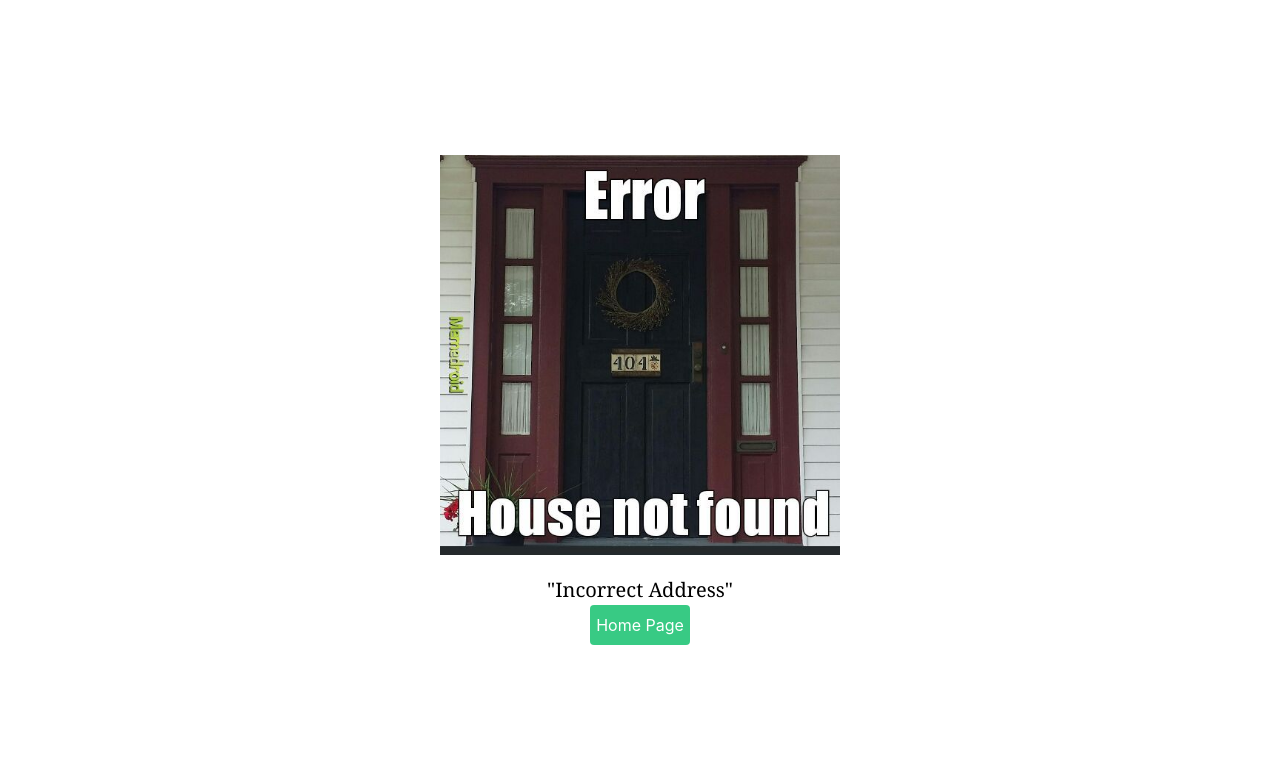
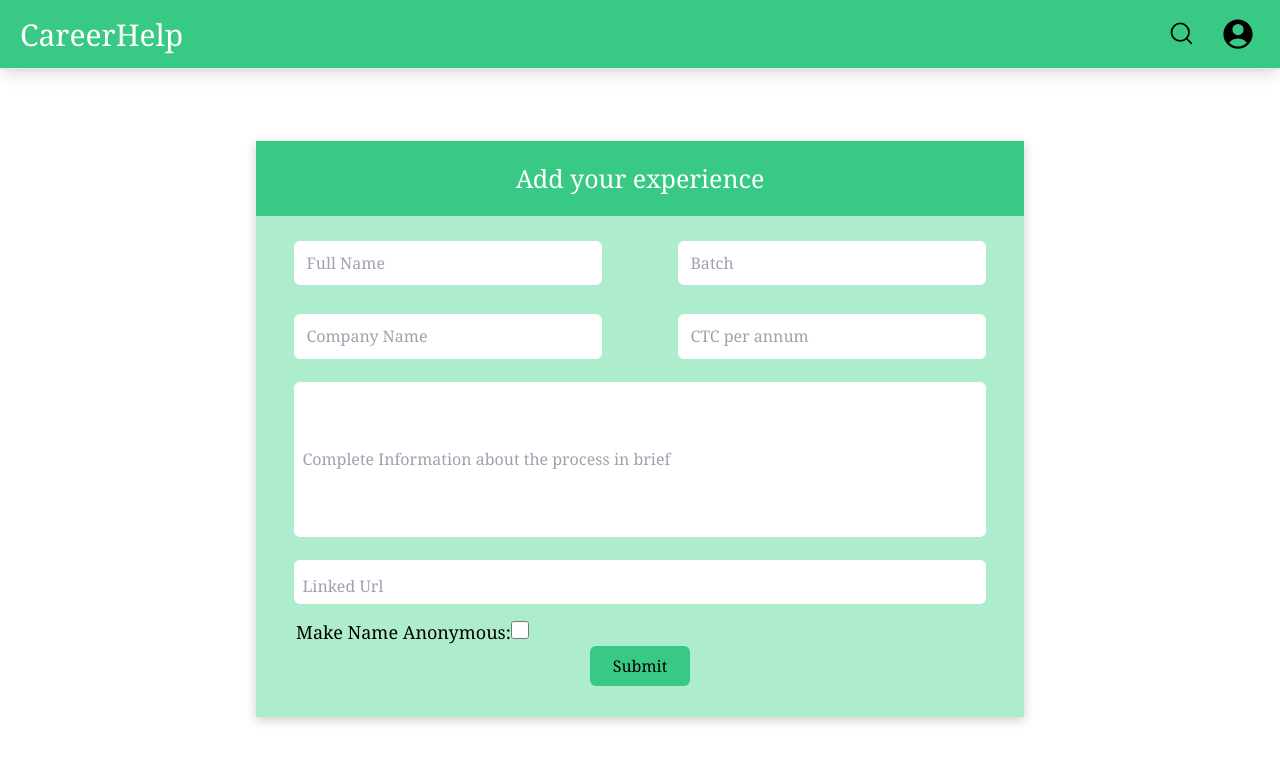
Before and after one commit to vandan2410/careerhelp, a React (Create React App) app: page /addpost in a window 1280 px wide. Shown: the top 762 px of the page. Built offline with nearby package versions, Linux system fonts and the light colour scheme; a web font is replaced by a local one.

Commit message:
check for post.js

```diff
--- a/src/App.js
+++ b/src/App.js
@@ -3,6 +3,7 @@ import { BrowserRouter, Routes, Route } from "react-router-dom";
 import NotFound from "./pages/NotFound";
 import Landing from "./pages/Landing";
 import Home from "./pages/Home";
+import AddPost from "./pages/AddPost";
 function App() {
   return (
     <div className="App">
@@ -11,6 +12,8 @@ function App() {
           <Route index element={<Landing />} />
           <Route path="/login" element={<Landing />}></Route>
           <Route path="/home" element={<Home />}></Route>
+
+          <Route path="/addpost" element={<AddPost/>}></Route>
           <Route path="*" element={<NotFound />} />
         </Routes>
       </BrowserRouter>
--- /dev/null
+++ b/src/Components/Form.js
@@ -0,0 +1,146 @@
+import { useState } from "react";
+function Form() {
+    const [formData, setFormData] = useState({
+        name: "",
+        batch: "",
+        companyName: "",
+        companyProcess: "",
+        ctc: "",
+        linkedIn: "",
+        isAnonymous: false,
+      });
+
+      const handleChange = (e) => {
+        const { name, value } = e.target;
+        setFormData({
+          ...formData,
+          [name]: value,
+        });
+      };
+
+      const handleCheckboxChange = (e) => {
+        const { checked } = e.target;
+        if (checked) {
+          setFormData({
+            ...formData,
+            isAnonymous: checked,
+            name: "Anonymous",
+            linkedIn: "", // Clears LinkedIn when anonymous
+          });
+        } else {
+          setFormData({
+            ...formData,
+            isAnonymous: checked,
+            name:''
+          });
+        }
+      };
+
+      const handleSubmit = (e) => {
+        e.preventDefault();
+        // Add your submission logic here
+        console.log(formData); // Example: Log the form data
+        setFormData({
+          name: "",
+        batch: "",
+        companyName: "",
+        companyProcess: "",
+        ctc: "",
+        linkedIn: "",
+        isAnonymous: false,
+        })
+      };
+    return(
+        <form
+            className="h-full w-full bg-[#adeccd] pt-[10px] "
+            onSubmit={handleSubmit}
+          >
+            <div className="h-[15%] w-full flex justify-around items-center">
+              <input
+                type="text"
+                name="name"
+                placeholder="Full Name"
+                value={formData.name}
+                onChange={handleChange}
+                disabled={formData.isAnonymous}
+                className=" w-2/5 h-3/5 rounded-[6px] pl-3"
+              />
+
+              <input
+                type="text"
+                name="batch"
+                placeholder="Batch"
+                value={formData.batch}
+                onChange={handleChange}
+                className=" w-2/5 h-3/5 rounded-[6px] pl-3"
+              />
+            </div>
+
+            <div className="h-[15%] w-full flex justify-around items-center">
+              <input
+                type="text"
+                name="companyName"
+                placeholder="Company Name"
+                value={formData.companyName}
+                onChange={handleChange}
+                className="w-2/5 h-3/5 rounded-[6px] pl-3"
+              />
+
+              <input
+                type="text"
+                name="ctc"
+                placeholder="CTC per annum"
+                value={formData.ctc}
+                onChange={handleChange}
+                className="w-2/5 h-3/5 rounded-[6px] pl-3"
+              />
+            </div>
+
+            <div className="h-[35%] w-full flex justify-center items-center ">
+              <input
+                type="text"
+                name="companyProcess"
+                placeholder="Complete Information about the process in brief"
+                value={formData.companyProcess}
+                onChange={handleChange}
+                className=" rounded-[6px] resize-y w-[90%] h-[90%] text-top pl-2 "
+              />
+            </div>
+
+            <div className="h-[15%] w-full flex items-center justify-center ">
+              <input
+                type="text"
+                name="linkedIn"
+                placeholder="Linked Url"
+                value={formData.linkedIn}
+                onChange={handleChange}
+                disabled={formData.isAnonymous}
+                className=" rounded-[6px] resize-y w-[90%] h-3/5 text-left pl-2 pt-2 "
+              />
+            </div>
+
+            <div className="h-1/10 flex justify-center items-center ">
+              <label className="h-full w-full text-[18px] pl-[40px]">
+                Make Name Anonymous:
+                <input
+                  type="checkbox"
+                  name="isAnonymous"
+                  checked={formData.isAnonymous}
+                  onChange={handleCheckboxChange}
+                  className="h-[18px] w-[18px] border-2 border-gray-400 rounded-sm focus:ring-2 focus:ring-gray-400 "
+                />
+              </label>
+            </div>
+
+            <div className="h-1/10 w-full flex justify-center items-center ">
+              <button
+                className="bg-[#38ca84] h-[40px] w-[100px] rounded-md "
+                type="submit"
+              >
+                Submit
+              </button>
+            </div>
+          </form>
+    )
+}
+export default Form
--- a/src/Components/Login.js
+++ b/src/Components/Login.js
@@ -28,7 +28,7 @@ function Login() {
     if (check === "true") {
       navigate("/home");
     }
-  }, []);
+  });
 
   const handleSubmit = (e) => {
     e.preventDefault();
--- a/src/Components/Navbar.js
+++ b/src/Components/Navbar.js
@@ -4,10 +4,21 @@ import { useNavigate } from "react-router";
 function Navbar(props) {
   const navigate = useNavigate();
   const userName = localStorage.getItem("userName");
-  const [isOpen, setIsOpen] = useState(false);
+  const [userIsOpen, setUserIsOpen] = useState(false);
+  const [isExpanded, setIsExpanded] = useState(false);
+  const [searchValue, setSearchValue] = useState("");
+
+  const toggleSearch = () => {
+    setIsExpanded(!isExpanded);
+    setSearchValue("");
+  };
+
+  // const handleInputChange = (event) => {
+  //   setSearchValue(event.target.value);
+  // };
   const handleIsOpen = async (e) => {
     e.preventDefault();
-    setIsOpen(!isOpen);
+    setUserIsOpen(!userIsOpen);
   };
   const handleLogout = async (e) => {
     e.preventDefault();
@@ -22,48 +33,84 @@ function Navbar(props) {
   };
   return (
     <div>
-      <nav class=" flex  border-b md:shadow-lg items-center relative bg-[#38ca84] font-serif  ">
-        <div class="text-[30px]  md:py-0 py-4 text-white ml-[20px]">
+      <nav className=" flex  border-b md:shadow-lg items-center relative bg-[#38ca84] font-serif  ">
+        <div className="text-[30px]  md:py-0 py-4 text-white ml-[20px]">
           CareerHelp
         </div>
 
         <ul
-          class={
-            "md:px-2 ml-auto md:flex md:space-x-2  md:relative top-full left-0 right-0"
-          }
+          className={`md:px-2 ml-auto md:flex md:space-x-2  md:relative top-full left-0 right-0`}
         >
-          <li class="relative parent">
+          <div
+            className="flex justify-center items-center  rounded-full "
+            onClick={toggleSearch}
+          >
+            <svg
+              xmlns="http://www.w3.org/2000/svg"
+              fill="none"
+              viewBox="0 0 24 24"
+              strokeWidth="1.5"
+              stroke="currentColor"
+              className={
+                `w-7 h-7  rounded-full flex items-center justify-center` +
+                (isExpanded === true ? "bg-white" : " bg-[#38ca84]")
+              }
+            >
+              <path
+                strokeLinecap="round"
+                strokeLinejoin="round"
+                d="m21 21-5.197-5.197m0 0A7.5 7.5 0 1 0 5.196 5.196a7.5 7.5 0 0 0 10.607 10.607Z"
+              />
+            </svg>
+
+            <form
+              className={
+                `md:h-full flex justify-center items-center md:mr-[30px] h-[50%]` +
+                (isExpanded === true ? " absolute" : " hidden")
+              }
+              //onSubmit={handleSubmit}
+            >
+              <input
+                type="text"
+                placeholder="Search..."
+                // value={}
+                // onChange={}
+                className="md:h-[50%] h-[50%] rounded-md pl-[10px] md:w-[0px]"
+              />
+            </form>
+          </div>
+          <li className="relative parent">
             <a
               href="/home"
-              class="flex justify-between md:inline-flex p-4 items-center  space-x-2"
+              className="flex justify-between md:inline-flex p-4 items-center  space-x-2"
             >
               <span>
                 <svg
                   xmlns="http://www.w3.org/2000/svg"
                   viewBox="0 0 24 24"
                   fill="currentColor"
-                  class="w-9 h-9"
+                  className="w-9 h-9"
                   onClick={handleIsOpen}
                 >
                   <path
-                    fill-rule="evenodd"
+                    fillRule="evenodd"
                     d="M18.685 19.097A9.723 9.723 0 0 0 21.75 12c0-5.385-4.365-9.75-9.75-9.75S2.25 6.615 2.25 12a9.723 9.723 0 0 0 3.065 7.097A9.716 9.716 0 0 0 12 21.75a9.716 9.716 0 0 0 6.685-2.653Zm-12.54-1.285A7.486 7.486 0 0 1 12 15a7.486 7.486 0 0 1 5.855 2.812A8.224 8.224 0 0 1 12 20.25a8.224 8.224 0 0 1-5.855-2.438ZM15.75 9a3.75 3.75 0 1 1-7.5 0 3.75 3.75 0 0 1 7.5 0Z"
-                    clip-rule="evenodd"
+                    clipRule="evenodd"
                   />
                 </svg>
               </span>
             </a>
             <ul
-              class={
+              className={
                 `child transition duration-300 md:absolute top-full right-0 md:w-48 bg-white md:shadow-lg md:rounded-b p-4 text-[17px] ` +
-                (isOpen === true ? " absolute" : " hidden")
+                (userIsOpen === true ? " absolute" : " hidden")
               }
             >
               <li>
                 <span>Hello , {userName}</span>
               </li>
               <li>
-                <a href="/home" class="flex px-4 py-3 hover:bg-gray-50">
+                <a href="/addpost" className="flex px-4 py-3 hover:bg-gray-50">
                   Add Experience
                 </a>
               </li>
@@ -78,15 +125,6 @@ function Navbar(props) {
             </ul>
           </li>
         </ul>
-        {/* <div class="ml-auto md:hidden text-gray-500 cursor-pointer">
-        <svg
-          xmlns="http://www.w3.org/2000/svg"
-          class="w-5 h-5 fill-current"
-          viewBox="0 0 24 24"
-        >
-          <path d="M24 20.188l-8.315-8.209 8.2-8.282-3.697-3.697-8.212 8.318-8.31-8.203-3.666 3.666 8.321 8.24-8.206 8.313 3.666 3.666 8.237-8.318 8.285 8.203z" />
-        </svg>
-      </div> */}
       </nav>
     </div>
   );
--- /dev/null
+++ b/src/pages/AddPost.js
@@ -0,0 +1,20 @@
+import Navbar from "../Components/Navbar";
+import Form from "../Components/Form";
+function AddPost() {
+
+  return (
+    <div className="h-screen w-full font-serif ">
+      <Navbar />
+      <div className="h-[90%] w-full flex flex-col justify-center items-center ">
+        <div className="shadow-[0_3px_10px_rgb(0,0,0,0.2)] h-4/5 w-3/5 flex flex-col justify-center items-center">
+          <p className="w-full text-[25px] flex justify-center items-center  h-[15%] bg-[#38ca84] text-white ">
+            Add your experience
+          </p>
+          <Form/>
+
+        </div>
+      </div>
+    </div>
+  );
+}
+export default AddPost;
```
Also changed, not shown: src/pages/Home.js (+3 -20 lines).
